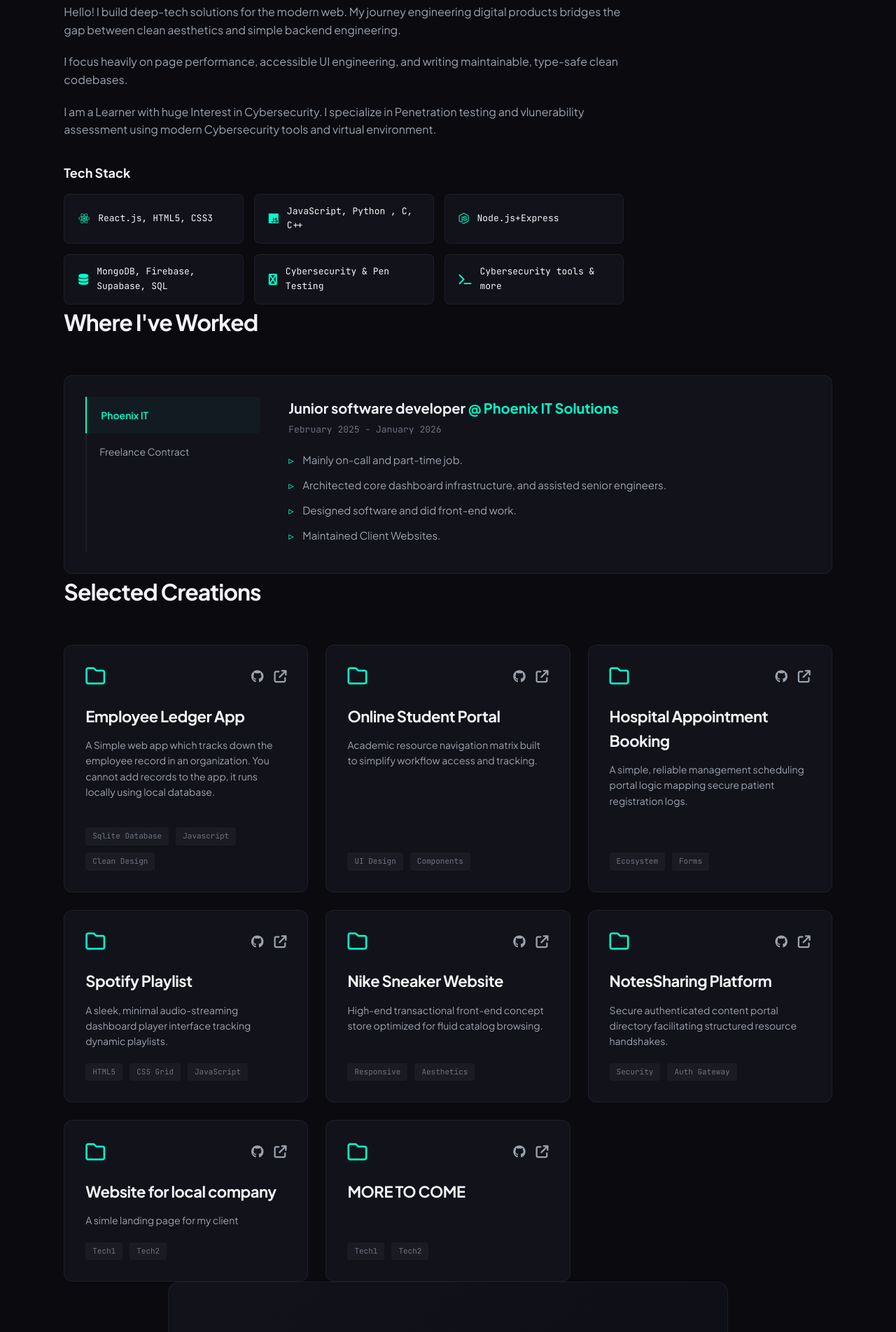
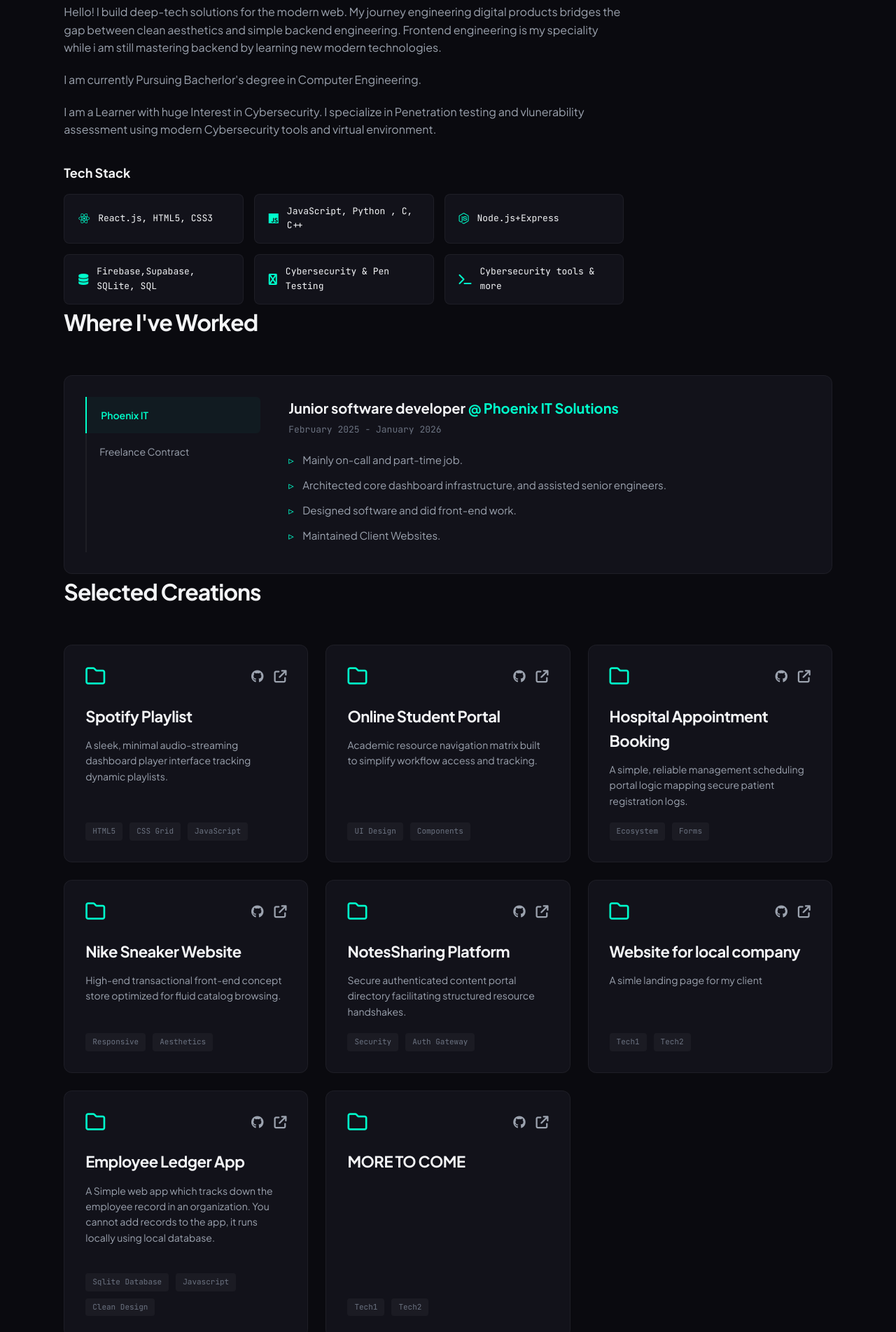
Before and after one commit to Bhuwan-netizen/index, a website: page index.html in a window 1280 px wide. Shown: the part 897-2800 px from the top of the page at 70% size. Drawn offline with Linux system fonts and the light colour scheme.

Commit message:
Add files via upload

```diff
--- a/index.html
+++ b/index.html
@@ -46,7 +46,7 @@
 
 <img src="images/photo1.png" alt="">
 
-<h4 style="color: red; font-size: 24px;">Not the average developer</h4>
+<h4 style="color: red; font-size: 24px;">"Not the average developer"</h4>
 
 
 
@@ -84,8 +84,10 @@
         </div>
         <div class="about-grid">
             <div class="about-text">
-                <p>Hello! I build deep-tech solutions for the modern web. My journey engineering digital products bridges the gap between clean aesthetics and simple backend engineering.</p>
-                <p>I focus heavily on page performance, accessible UI engineering, and writing maintainable, type-safe clean codebases.</p>
+                <p>Hello! I build deep-tech solutions for the modern web. My journey engineering digital products bridges the gap between clean aesthetics and simple backend engineering. Frontend engineering
+                    is my speciality while i am still mastering backend by learning new modern technologies.
+                </p>
+                <p>I am currently Pursuing Bacherlor's degree in Computer Engineering.</p>
                 <p>I am a Learner with huge Interest in Cybersecurity. I specialize in Penetration testing and vlunerability assessment using modern
                     Cybersecurity tools and virtual environment.
                 </p>
@@ -95,7 +97,7 @@
                     <div class="skill-item"><i class="fab fa-react"></i> React.js, HTML5, CSS3</div>
                     <div class="skill-item"><i class="fab fa-js"></i> JavaScript, Python , C, C++</div>
                     <div class="skill-item"><i class="fab fa-node-js"></i> Node.js+Express</div>
-                    <div class="skill-item"><i class="fa-solid fa-database"></i> MongoDB, Firebase, Supabase, SQL</div>
+                    <div class="skill-item"><i class="fa-solid fa-database"></i> Firebase,Supabase, SQLite, SQL</div>
                     <div class="skill-item"><i class="fab fa-shield"></i> Cybersecurity & Pen Testing</div>
                     <div class="skill-item"><i class="fa-solid fa-terminal"></i> Cybersecurity tools & more</div>
                 </div>
@@ -143,26 +145,22 @@
         </div>
         <div class="projects-grid">
 
-
-             <div class="project-card">
+            <div class="project-card">
                 <div class="project-header">
                     <i class="fa-regular fa-folder project-icon"></i>
                     <div class="project-links">
                         <a href="#"><i class="fab fa-github"></i></a>
-                        <a href="index2.html"><i class="fa-solid fa-arrow-up-right-from-square"></i></a>
+                        <a href="spotifyclone.html"><i class="fa-solid fa-arrow-up-right-from-square"></i></a>
                     </div>
                 </div>
-                <h3>Employee Ledger App</h3>
-                <p>A Simple web app which tracks down the employee record in an organization. You cannot add records to the app, it  runs locally using local database.</p>
-                <p></p>
+                <h3>Spotify Playlist</h3>
+                <p>A sleek, minimal audio-streaming dashboard player interface tracking dynamic playlists.</p>
                 <div class="project-tags">
-                    <span>Sqlite Database</span>
-                    <span>Javascript</span>
-                    <span>Clean Design</span>
+                    <span>HTML5</span>
+                    <span>CSS Grid</span>
+                    <span>JavaScript</span>
                 </div>
             </div>
-
-
 
             <div class="project-card">
                 <div class="project-header">
@@ -193,23 +191,6 @@
                 <div class="project-tags">
                     <span>Ecosystem</span>
                     <span>Forms</span>
-                </div>
-            </div>
-
-    <div class="project-card">
-                <div class="project-header">
-                    <i class="fa-regular fa-folder project-icon"></i>
-                    <div class="project-links">
-                        <a href="#"><i class="fab fa-github"></i></a>
-                        <a href="spotifyclone.html"><i class="fa-solid fa-arrow-up-right-from-square"></i></a>
-                    </div>
-                </div>
-                <h3>Spotify Playlist</h3>
-                <p>A sleek, minimal audio-streaming dashboard player interface tracking dynamic playlists.</p>
-                <div class="project-tags">
-                    <span>HTML5</span>
-                    <span>CSS Grid</span>
-                    <span>JavaScript</span>
                 </div>
             </div>
 
@@ -266,7 +247,23 @@
 
 
 
-
+            <div class="project-card">
+                <div class="project-header">
+                    <i class="fa-regular fa-folder project-icon"></i>
+                    <div class="project-links">
+                        <a href="#"><i class="fab fa-github"></i></a>
+                        <a href="index2.html"><i class="fa-solid fa-arrow-up-right-from-square"></i></a>
+                    </div>
+                </div>
+                <h3>Employee Ledger App</h3>
+                <p>A Simple web app which tracks down the employee record in an organization. You cannot add records to the app, it  runs locally using local database.</p>
+                <p></p>
+                <div class="project-tags">
+                    <span>Sqlite Database</span>
+                    <span>Javascript</span>
+                    <span>Clean Design</span>
+                </div>
+            </div>
 
 
 
```
